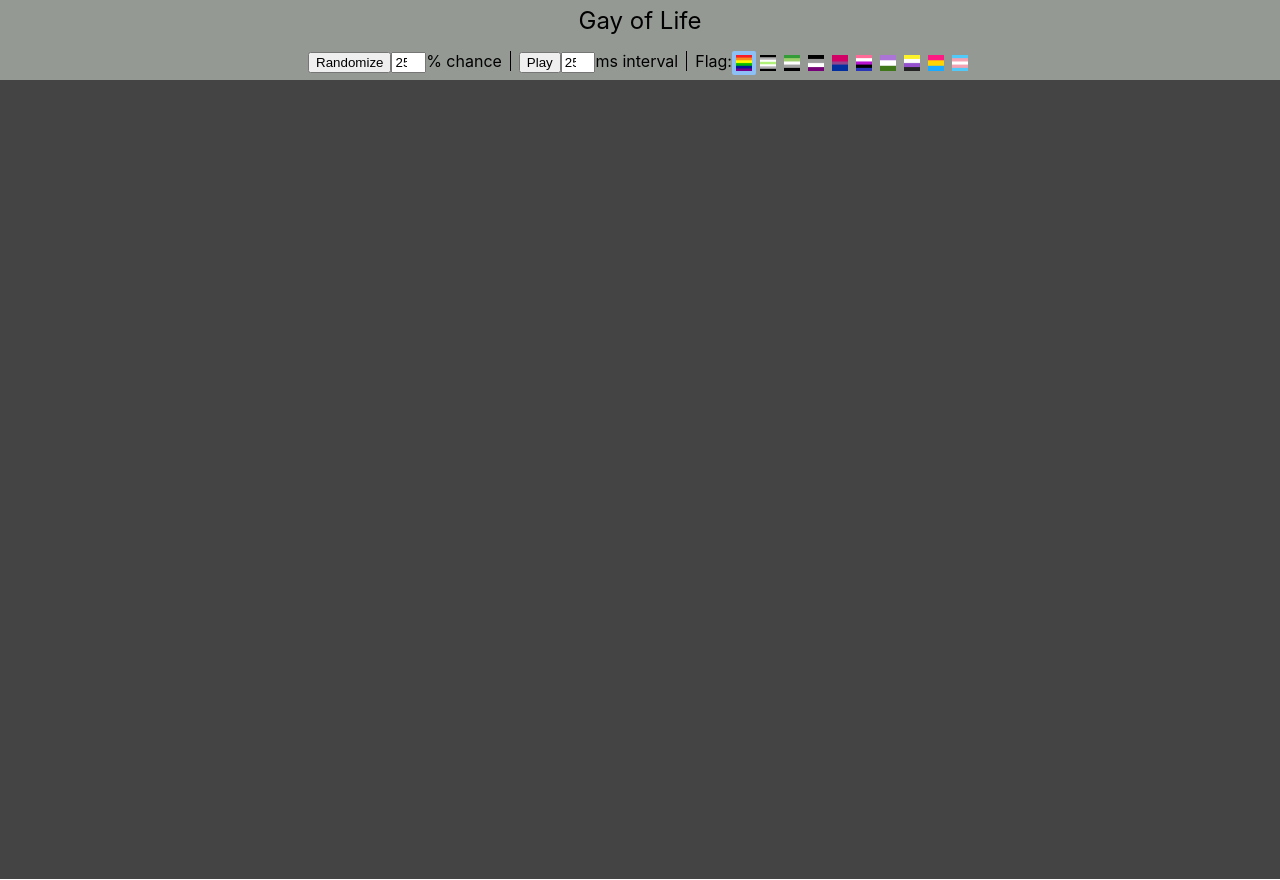
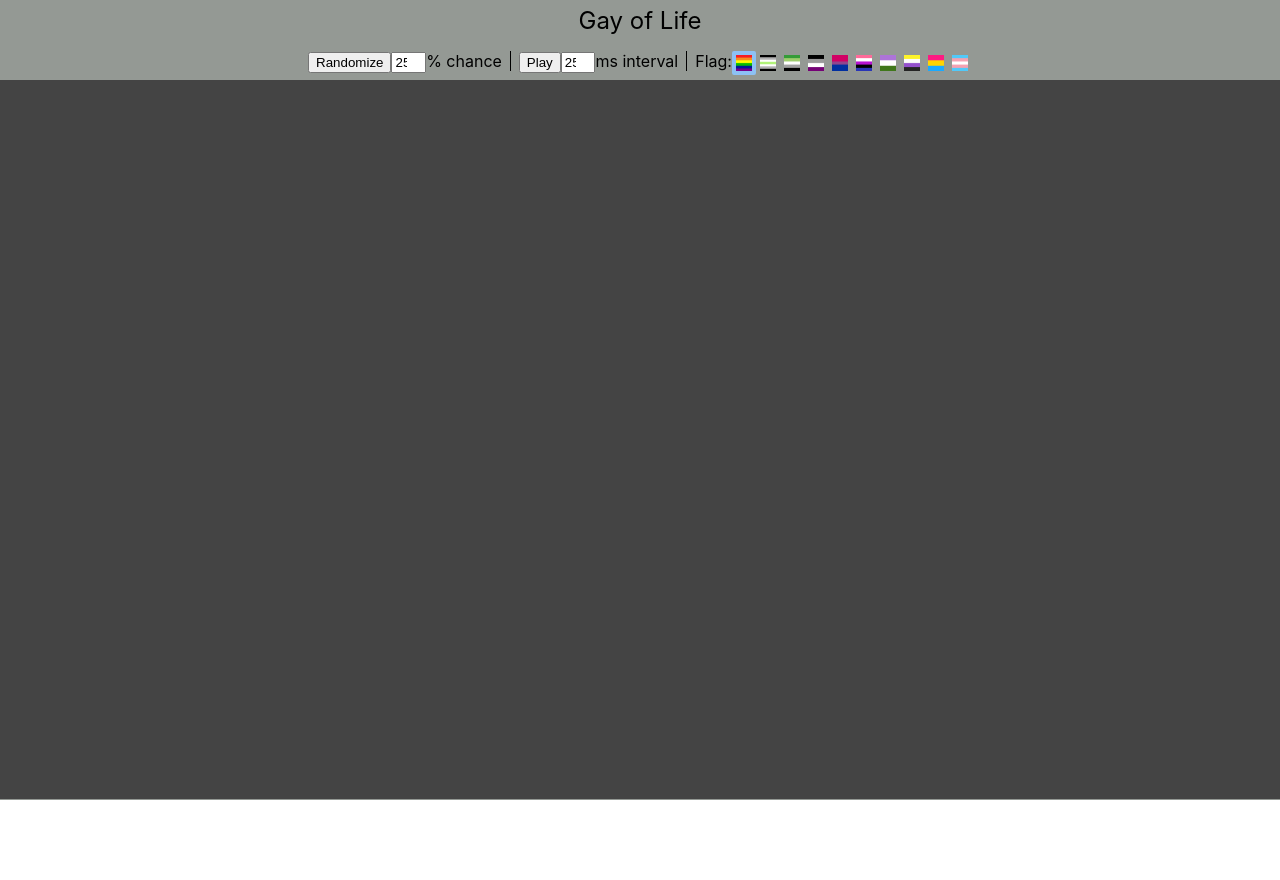
Before and after one commit to ErinCall/gay-of-life, a React (Create React App) app: page / in a window 1280 px wide. After the commit the page ends 800 px from the top, so only its background shows below. Built offline with nearby package versions, Linux system fonts and the light colour scheme.

Commit message:
Use css grid for the page layout
This still has the "rectangular cells" problem, but the header and gameboard resize dynamically the way I want them to :)

```diff
--- a/src/App.css
+++ b/src/App.css
@@ -5,28 +5,14 @@
   --highlight: #8dc1f5;
 }
 
-
-/*
-OK SO
-
-This sorta-kinda works:
-* Using `display: block` for the header does indeed make the header fit its content, as expected.
-* Setting Gameboard's height to 100% makes it 100% of its container, not (100% - height of the
-  App-header) like I hoped.
-* As expected, just using percentages for height/width creates rectangular cells when the viewport
-  is rectangular, so we need a way to match the cell-matrix's aspect ratio to its container's.
-  There's some stuff here
-  https://stackoverflow.com/questions/35153599/reactjs-get-height-of-an-element that looks
-  promising.
-
-*/
-
-
 .App {
   text-align: center;
   height: 100vh;
   width: 100vw;
   background-color: var(--neutral);
+  display: grid;
+  grid-template-columns: 100%;
+  grid-template-rows: auto 1fr;
 }
 
 .App-header {
@@ -41,15 +27,6 @@ This sorta-kinda works:
 .App-header p {
   margin: 0;
   font-size: 150%;
-}
-
-.Gameboard {
-  /*width: calc(min(90vh, 100vw));*/
-  /*height: calc(min(90vh, 100vw));*/
-  height:  100%;
-  width: 100%;
-  margin-left: auto;
-  margin-right: auto;
 }
 
 .Control-bar {
--- a/src/components/Gameboard.js
+++ b/src/components/Gameboard.js
@@ -2,6 +2,9 @@ import React from 'react';
 import {createUseStyles} from 'react-jss'
 
 const useStyles = createUseStyles({
+  Gameboard: {
+    width: '100%',
+  },
   Row: props => ({
     display: 'flex',
     height: `${100/props.cells.length}%`,
@@ -11,9 +14,9 @@ const useStyles = createUseStyles({
     backgroundImage: `url(${props.flag})`,
     backgroundSize: ['100%', '100%'],
   }),
-  Dead: props => ({
+  Dead: {
     background: '#444444',
-  }),
+  },
   Cell: props => ({
     display: 'inline-block',
     height: '100%',
@@ -24,7 +27,7 @@ const useStyles = createUseStyles({
 export default function Gameboard(props) {
   const classes = useStyles(props);
   return (
-    <div className="Gameboard">
+    <div className={classes.Gameboard}>
       {props.cells.map((row, y) =>
         <div className={classes.Row} key={y}>
           {row.map((alive, x) =>
```
